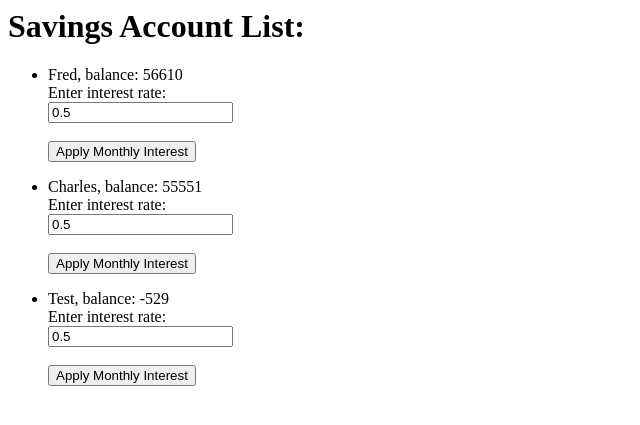
After one commit to kyubin-l/bank, a Django app: page /monthly_interest/ in a window 1280 px wide. The commit adds this page. Shown: the top 425 px of the page, without its empty margins (0-640 px from the left). Run offline with Django 4.2, Linux system fonts and the light colour scheme; data comes from the database, SQL or seed files in the repository; both versions use the stored data as it was after the commit.

Commit message:
parts of part 3

```diff
--- a/account/business_logic/accounts.py
+++ b/account/business_logic/accounts.py
@@ -5,23 +5,24 @@ class Account:
     def __init__(self, account_id):
         self.account_id = account_id
         self._balance = None
-        self._account_record = AccountRecord.objects.get(pk=self.account_id)
+        self.account_record = AccountRecord.objects.get(pk=self.account_id)
+        self.account_type = self.account_record.account_type
 
 
-    def calcuate_initial_balance(self):
+    def calculate_initial_balance(self):
         money_in = sum([
             transaction.amount
             for
             transaction
             in
-            self._account_record.money_in_transactions.all()
+            self.account_record.money_in_transactions.all()
         ])
         money_out = sum([
             transaction.amount
             for
             transaction
             in
-            self._account_record.money_out_transactions.all()
+            self.account_record.money_out_transactions.all()
         ])
 
         return money_in - money_out
@@ -30,14 +31,14 @@ class Account:
     @property
     def balance(self):
         if self._balance is None:
-            self._balance = self.calcuate_initial_balance()
+            self._balance = self.calculate_initial_balance()
         return self._balance
 
 
     @balance.setter
     def balance(self, new_balance):
         new_audit_record = AuditRecord(
-            account_record = self._account_record,
+            account_record = self.account_record,
             old_balance = self.balance,
             new_balance = new_balance
         )
@@ -49,7 +50,7 @@ class Account:
         self.balance += amount
         new_transaction_record = TransactionRecord(
             transaction_type = 'deposit',
-            target = self._account_record,
+            target = self.account_record,
             amount = amount
         )
         new_transaction_record.save()
@@ -59,7 +60,7 @@ class Account:
         self.balance -= amount
         new_transaction_record = TransactionRecord(
             transaction_type = 'withdraw',
-            source = self._account_record,
+            source = self.account_record,
             amount = amount
         )
         new_transaction_record.save()
@@ -71,8 +72,23 @@ class Account:
         new_transaction_record = TransactionRecord(
             transaction_type = 'transfer',
             source = AccountRecord.objects.get(pk=source_account_id),
-            target = self._account_record,
+            target = self.account_record,
             amount = amount
+        )
+        new_transaction_record.save()
+
+
+class SavingsAccount(Account):
+    account_type = 'savings'
+
+    def apply_monthly_interest(self, monthly_percentage=0.5):
+        interest_amount = round(self.balance * monthly_percentage / 100)
+        self.balance += interest_amount
+
+        new_transaction_record = TransactionRecord(
+            transaction_type = 'interest',
+            target = self.account_record,
+            amount = interest_amount
         )
         new_transaction_record.save()
 
@@ -82,11 +98,19 @@ class Accounts:
         self._accounts = {}
         pass
 
+    def account_factory(self, account_id):
+        if AccountRecord.objects.get(pk=account_id).account_type == 'current':
+            return Account(account_id)
+        else:
+            return SavingsAccount(account_id)
+
+
     def __getitem__(self, account_id):
         if account_id in self._accounts.keys():
             return self._accounts[account_id]
         else:
-            self._accounts[account_id] = Account(account_id)
-            return self._accounts[account_id]
+            self._accounts[account_id] = self.account_factory(account_id)
+
+        return self._accounts[account_id]
 
 accounts = Accounts()
--- a/account/models.py
+++ b/account/models.py
@@ -5,7 +5,12 @@ from django.utils import timezone
 # Create your models here.
 
 class AccountRecord(models.Model):
+    account_type_options = (
+        ('savings', 'SAVINGS'),
+        ('current', 'CURRENT')
+    )
     name = models.CharField(max_length=100)
+    account_type = models.CharField(max_length=7, choices=account_type_options, default='current')
 
     def __str__(self) -> str:
         return self.name
@@ -15,7 +20,8 @@ class TransactionRecord(models.Model):
     transition_record_options = (
         ('deposit', 'DEPOSIT'),
         ('withdrawal', 'WITHDRAWAL'),
-        ('transfer', 'TRANSFER')
+        ('transfer', 'TRANSFER'),
+        ('interest', 'INTEREST')
     )
 
     transaction_type = models.CharField(max_length=10, choices=transition_record_options)
--- /dev/null
+++ b/account/templates/account/monthly_interest.html
@@ -0,0 +1,27 @@
+<h1> Savings Account List: </h1>
+{% if saving_accounts %}
+    <ul>
+    {% for account in saving_accounts %}
+    <form action= "{% url 'monthly_interest' %}" method="post">
+        {% csrf_token %}
+        <li>{{ account.account_record.name }}, balance: {{account.balance}}</a></li>
+
+        <label> Enter interest rate: </label><br>
+        <input type="number" step="0.01" name="interest" value=0.5><br><br>
+        <input type="hidden" value={{account.account_id}} name="account_id">
+        <input type="submit" value="Apply Monthly Interest">
+    </form>
+
+    {% endfor %}
+    </ul>
+{% else %}
+    <p>No savings accounts are available.</p>
+{% endif %}
+
+{% if messages %}
+<ul class="messages">
+    {% for message in messages %}
+    <li{% if message.tags %} class="{{ message.tags }}"{% endif %}>{{ message }}</li>
+    {% endfor %}
+</ul>
+{% endif %}
--- a/account/templates/account/withdraw.html
+++ b/account/templates/account/withdraw.html
@@ -12,6 +12,7 @@
     </select><br><br>
 
     <label> Enter amount </label><br>
+
     <input type="number" name="amount"><br><br>
     <input type="submit">
 </form>
--- a/account/urls.py
+++ b/account/urls.py
@@ -7,4 +7,5 @@ urlpatterns = [
     path('withdraw/', views.withdraw, name='withdraw'),
     path('deposit/', views.deposit, name='deposit'),
     path('transfer/', views.transfer, name='transfer'),
+    path('monthly_interest/', views.monthly_interest, name='monthly_interest'),
 ]
--- a/account/views.py
+++ b/account/views.py
@@ -1,3 +1,4 @@
+from re import A
 from django.shortcuts import render
 from django.views import generic
 from django.contrib import messages
@@ -78,3 +79,17 @@ def transfer(request):
             {AccountRecord.objects.get(pk=target_account_id)}: {accounts[target_account_id].balance}')
 
     return HttpResponseRedirect(reverse('transfer'))
+
+
+def monthly_interest(request):
+    savings_account_records = AccountRecord.objects.filter(account_type='savings')
+    saving_accounts = [accounts[account.id] for account in savings_account_records]
+
+    if request.method == 'GET':
+        return render(request, 'account/monthly_interest.html', {'saving_accounts': saving_accounts})
+
+    elif request.method == 'POST':
+        interest_rate = float(request.POST['interest'])
+        account_id = request.POST['account_id']
+        accounts[account_id].apply_monthly_interest(monthly_percentage=interest_rate)
+        return render(request, 'account/monthly_interest.html', {'saving_accounts': saving_accounts})
```
Also changed, not shown: account/migrations/0002_accountrecord_account_type.py (added), account/templates/account/deposit.html (line endings or trailing spaces), db.sqlite3, 1 other file.
